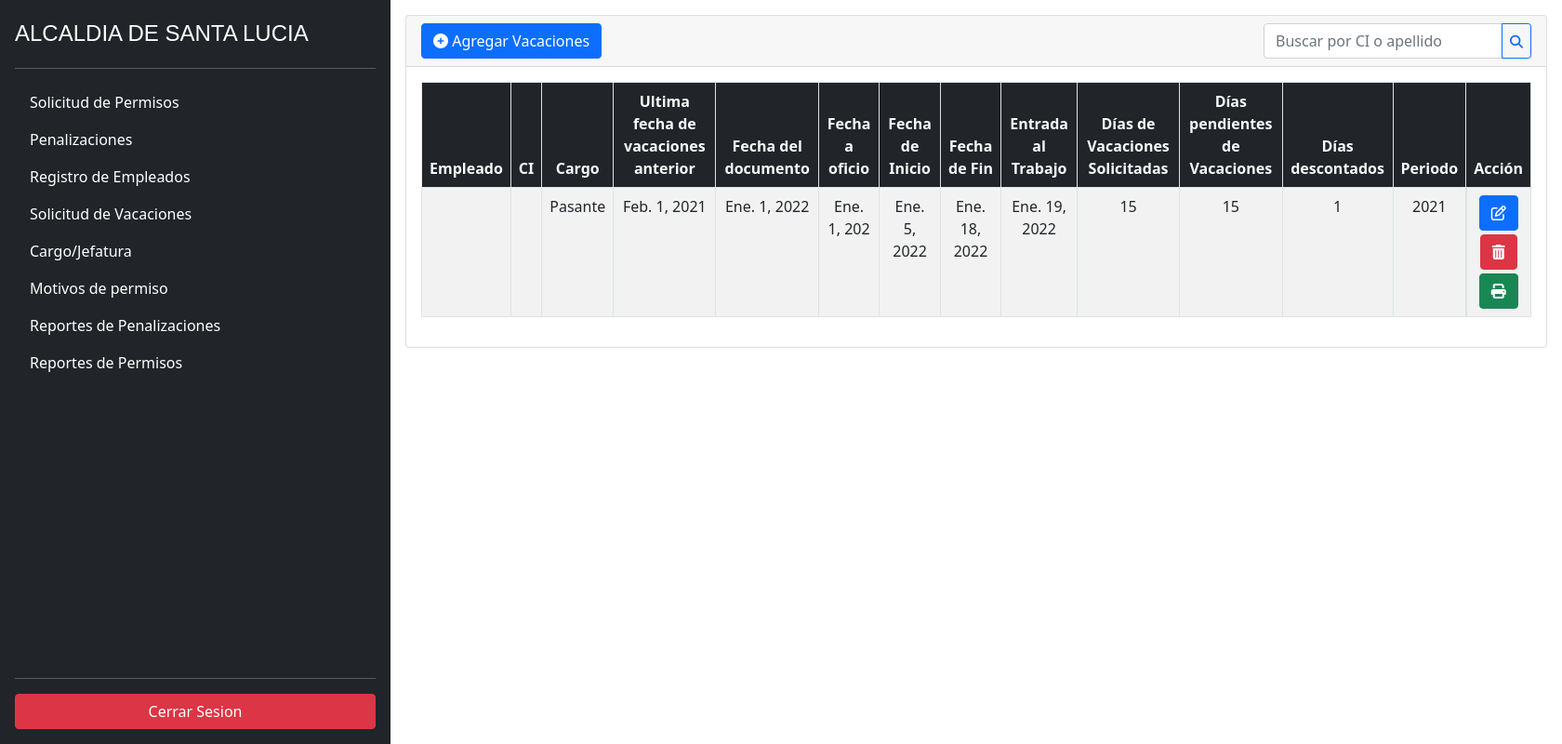
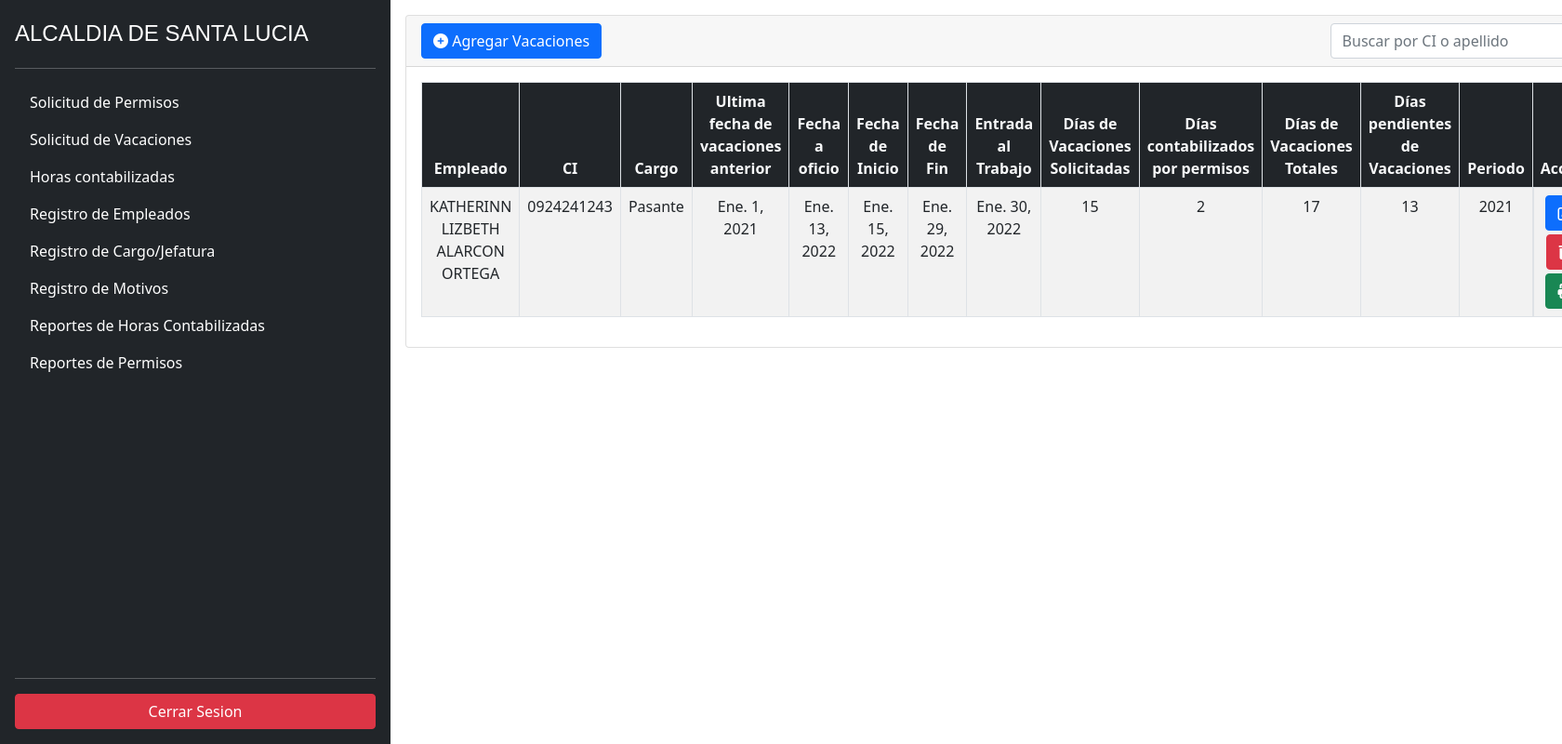
Before and after one commit to hectoralejandrg/appRequirements, a Django app: page /holidays/ in a window 1680 px wide; the page is wider, and only the part inside the window is pictured. Shown: that part at 93% size. Run offline with Django 3.2, Linux system fonts and the light colour scheme; a user stored in the database is signed in; data comes from the database, SQL or seed files in the repository; some libraries are stand-ins or nearby versions.

Commit message:
days calculate

```diff
--- a/employee/models.py
+++ b/employee/models.py
@@ -80,7 +80,7 @@ class Holidays(models.Model):
     )
     position = models.CharField(max_length=100)
     date_last_holidays = models.DateField(null=True, blank=True)
-    date_requirement = models.DateField()
+    # date_requirement = models.DateField()
     date_job = models.DateField()
     date_start = models.DateField()
     date_end = models.DateField(null=True, blank=True)
@@ -88,6 +88,7 @@ class Holidays(models.Model):
     days_pending = models.IntegerField(null=True, blank=True)
     entry_work= models.DateField(null=True, blank=True)
     days_total= models.IntegerField()
+    days_take = models.IntegerField(default=0)
     days_penalty = models.IntegerField(null=True, blank=True)
     period= models.CharField(max_length=100)
     def __str__(self):
--- a/employee/templates/holidays/holidays_list.html
+++ b/employee/templates/holidays/holidays_list.html
@@ -26,14 +26,14 @@
                         <th scope="col">CI</th>
                         <th scope="col">Cargo</th>
                         <th scope="col">Ultima fecha de vacaciones anterior</th>
-                        <th scope="col">Fecha del documento</th>
                         <th scope="col">Fecha a oficio</th>
                         <th scope="col">Fecha de Inicio</th>
                         <th scope="col">Fecha de Fin</th>
                         <th scope="col">Entrada al Trabajo</th>
                         <th scope="col">Días de Vacaciones Solicitadas</th>
+                        <th scope="col">Días contabilizados por permisos</th>
+                        <th scope="col">Días de Vacaciones Totales</th>
                         <th scope="col">Días pendientes de Vacaciones</th>
-                        <th scope="col">Días descontados</th>
                         <th scope="col">Periodo</th>
                         <th scope="col" class="text-center">Acción</th>
                     </tr>
@@ -45,14 +45,14 @@
                         <td>{{holidays.employee.identification}}</td>
                         <td>{{holidays.position}}</td>
                         <td>{{holidays.date_last_holidays}}</td>
-                        <td>{{holidays.date_requirement}}</td>
                         <td>{{holidays.date_job}}</td>
                         <td>{{holidays.date_start}}</td>
                         <td>{{holidays.date_end}}</td>
                         <td>{{holidays.entry_work}}</td>
                         <td>{{holidays.days}}</td>
+                        <td>{{holidays.days_penalty}}</td>
+                        <td>{{holidays.days_take}}</td>
                         <td>{{holidays.days_pending}}</td>
-                        <td>{{holidays.days_penalty}}</td>
                         <td>{{holidays.period}}</td>
 
                         <td class="d-flex justify-content-center flex-column">
--- a/employee/templates/sidebar.html
+++ b/employee/templates/sidebar.html
@@ -11,8 +11,13 @@
       </a>
     </li>
     <li>
+      <a href="{% url 'employee:list_holidays' %}" class="nav-link text-white btn-outline-primary">
+        Solicitud de Vacaciones
+      </a>
+    </li>
+    <li>
       <a href="{% url 'employee:list_penalty' %}" class="nav-link text-white btn-outline-primary">
-        Penalizaciones
+        Horas contabilizadas
       </a>
     </li>
     <li class="nav-item">
@@ -21,23 +26,18 @@
       </a>
     </li>
     <li>
-      <a href="{% url 'employee:list_holidays' %}" class="nav-link text-white btn-outline-primary">
-        Solicitud de Vacaciones
-      </a>
-    </li>
-    <li>
       <a href="{% url 'employee:list_jefatura' %}" class="nav-link text-white btn-outline-primary">
-        Cargo/Jefatura
+        Registro de Cargo/Jefatura
       </a>
     </li>
     <li>
       <a href="{% url 'employee:list_reason' %}" class="nav-link text-white btn-outline-primary">
-        Motivos de permiso
+        Registro de Motivos
       </a>
     </li>
     <li>
       <a href="{% url 'employee:list_report_penalty' %}" class="nav-link text-white btn-outline-primary">
-        Reportes de Penalizaciones
+        Reportes de Horas Contabilizadas
       </a>
     </li>
     <li>
--- a/employee/views.py
+++ b/employee/views.py
@@ -148,7 +148,7 @@ class HolidaysGenericView(ListView):
        if query:
            result = Holidays.objects.filter(Q(employee__identification__icontains=query)| Q(employee__lastname__icontains=query)).order_by("-date_requirement")
        else:
-           result = Holidays.objects.all().order_by("-date_requirement")
+           result = Holidays.objects.all().order_by("-date_job")
        return result
 
 class HolidaysCreateView(CreateView):
@@ -183,8 +183,16 @@ class HolidaysCreateView(CreateView):
         hours_penalty = divmod(totalHoursPenalty["hours_penalty__sum"], 8)
         print(f'********{hours_penalty}')
         holiday.days_penalty = hours_penalty[0]
-        holiday.days_pending =  holiday.days_total - (hours_penalty[0]+ (holiday.days-1))
-        holiday.date_end = holiday.date_start + datetime.timedelta(days=holiday.days-1) - datetime.timedelta(days=hours_penalty[0])
+        day_solicitados = holiday.days + hours_penalty[0]
+        if holiday.days_total - day_solicitados >= 0:
+            holiday.days_take = day_solicitados
+            holiday.days_pending =  holiday.days_total - holiday.days_take
+            holiday.date_end = holiday.date_start + datetime.timedelta(days=holiday.days-1)
+        else:
+            holiday.days_take = holiday.days - hours_penalty[0]
+            holiday.days_pending =  holiday.days_total - holiday.days
+            holiday.date_end = holiday.date_start + datetime.timedelta(days=holiday.days-1) - datetime.timedelta(days=hours_penalty[0])
+
         holiday.entry_work = holiday.date_end + datetime.timedelta(days=1)
         holiday.save()
         return HttpResponseRedirect(self.get_success_url())
@@ -258,7 +266,8 @@ class MyDetailViewPDF2(DetailView):
 
     def get_context_data(self, **kwargs):
         object = super().get_context_data(**kwargs)
-        object['date_diff'] = object['object'].days - object['object'].days_penalty
+        date_diff = object['object'].date_end - object['object'].date_start
+        object['date_diff'] = date_diff.days + 1
         # object['date_dif']= self.request.GET.get('days')-self.request.GET.get('days_penalty')
         return object
 
```
Also changed, not shown: employee/forms.py (+8 -8 lines), employee/templates/report/holidaysReport.html (+8 -5 lines), db.sqlite3, employee/migrations/0005_remove_holidays_date_requirement.py (added), employee/migrations/0006_holidays_days_take.py (added).
